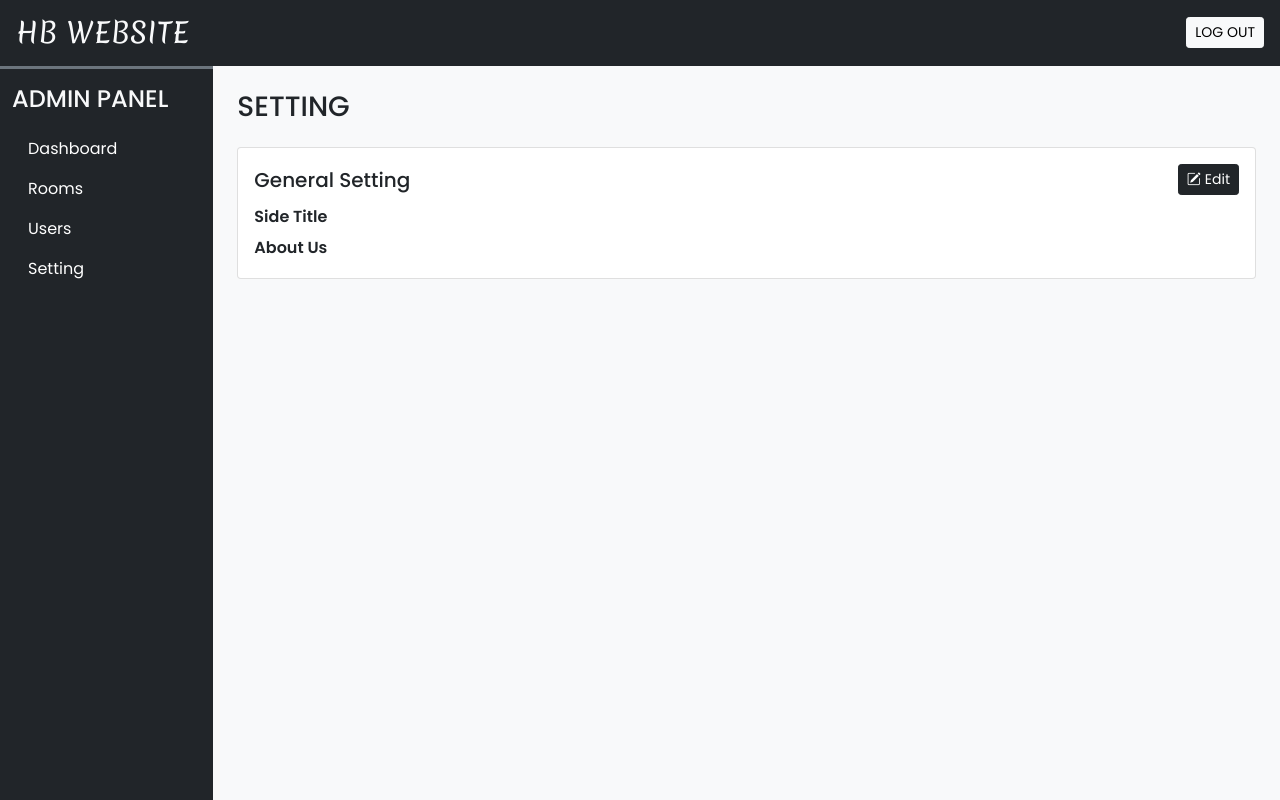
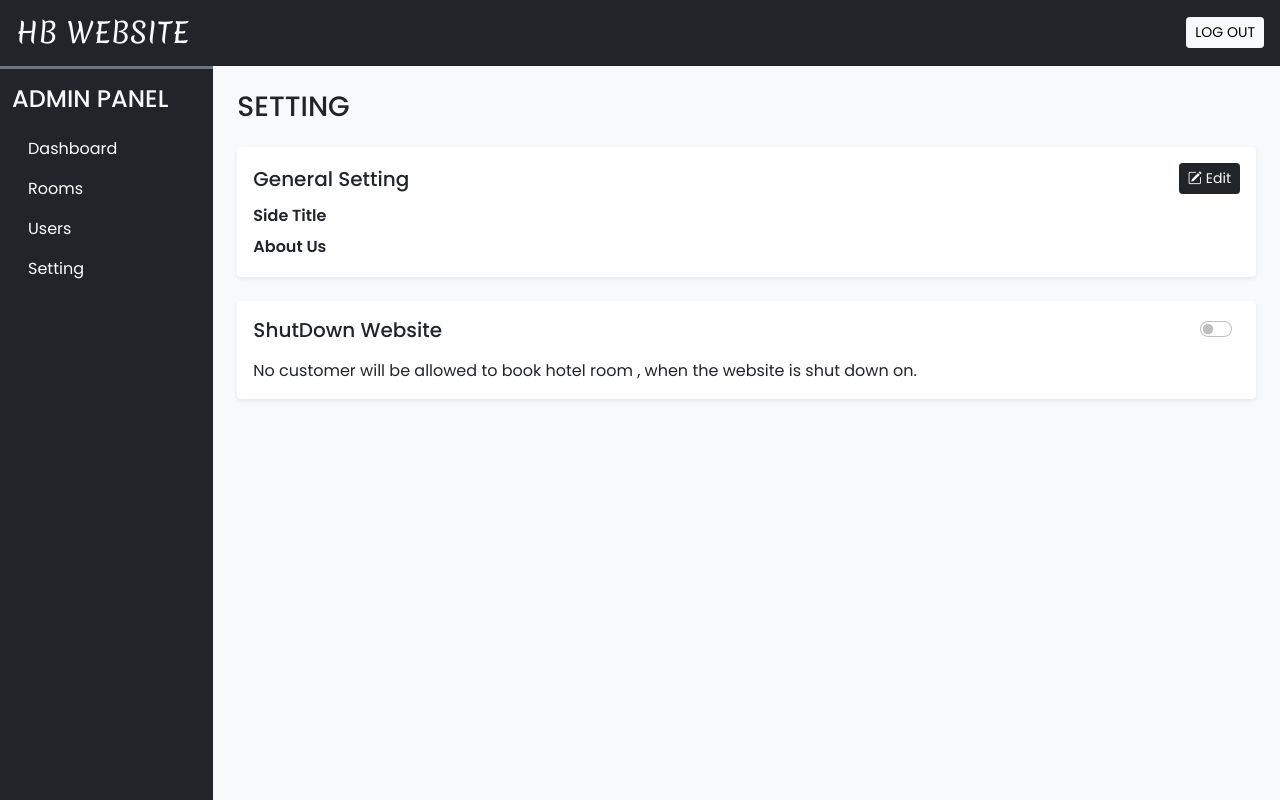
Before and after one commit to chandanyadav2004/Hotel-Management-Website, a PHP site: page /admin/setting.php in a window 1280 px wide. Run offline with PHP 8.4, Linux system fonts and the light colour scheme; the visitor is signed in with stand-in values (Sample User, id 1); data that the repository does not hold is empty.

Commit message:
shutdown problem solve

```diff
--- a/admin/ajax/settings_crud.php
+++ b/admin/ajax/settings_crud.php
@@ -22,6 +22,15 @@
         echo $res;
     }
 
+    if(isset($_POST['upd_shutdown'])){
+        $frm_data= ($_POST['upd_shutdown']==0) ? 1 : 0;
+
+        $q="UPDATE `setting` SET `shutdown`=? WHERE `sr_no`=?";
+        $values=[$frm_data,1];
+        $res=update($q,$values,'ii');
+        echo $res;
+    }
+
 
 
 
--- a/admin/inc/scripts.php
+++ b/admin/inc/scripts.php
@@ -5,7 +5,7 @@
 
 <script>
       function alert(type, msg) {
-            let bs_class = ($type == "success") ? "alert-sucess" : "alert-danger";
+            let bs_class = (type == "success") ? "alert-success" : "alert-danger";
             let element = document.createElement('div');
             element.innerHTML = `
                 <div class="alert ${bs_class} alert-dismissible fade show custom-alert" role="alert">
--- a/admin/setting.php
+++ b/admin/setting.php
@@ -30,7 +30,7 @@ adminLogin();
 
                 <!-- General Setting section -->
 
-                <div class="card">
+                <div class="card border-0 shadow-sm mb-4">
                     <div class="card-body">
                         <div class="d-flex align-items-center justify-content-between mb-3">
                             <h5 class="card-title m-0">General Setting</h5>
@@ -79,6 +79,27 @@ adminLogin();
                     </div>
                 </div>
 
+                <!-- ShutDown section -->
+                <div class="card border-0 shadow-sm ">
+                    <div class="card-body">
+                        <div class="d-flex align-items-center justify-content-between mb-3">
+                            <h5 class="card-title m-0">ShutDown Website</h5>
+                            <div class="form-check form-switch">
+                                <form action="">
+                                    <input onclick="upd_shutdown(this.value)" class="form-check-input" type="checkbox" id="shutdown-toggle">
+
+                                </form>
+                            </div>
+                        </div>
+
+                        <p class="card-text">
+                            No customer will be allowed to book hotel room , when the website is shut down on.
+                        </p>
+                    </div>
+                </div>
+
+
+
             </div>
         </div>
     </div>
@@ -94,6 +115,7 @@ adminLogin();
             let site_about = document.getElementById('siteAbout');
             let site_title_inp = document.getElementById('siteTitleInp');
             let site_about_inp = document.getElementById('siteAboutInp');
+            let shutdown_toggle = document.getElementById('shutdown-toggle');
 
             let xhr = new XMLHttpRequest();
             xhr.open('POST', 'ajax/settings_crud.php', true);
@@ -106,6 +128,14 @@ adminLogin();
                 site_about.innerHTML = general_data.site_about;
                 site_title_inp.value = general_data.site_title;
                 site_about_inp.value = general_data.site_about;
+
+                if(general_data.shutdown == 0) {
+                    shutdown_toggle.checked = false;
+                    shutdown_toggle.value = 0;
+                } else {
+                    shutdown_toggle.checked = true;
+                    shutdown_toggle.value = 1;
+                }
 
                 // console.log(general_data);
             }
@@ -131,8 +161,26 @@ adminLogin();
                 }
             }
 
-            xhr.send('upd_general&site_title=' + site_title + '&site_about=' + site_about);
+            xhr.send('site_title=' + site_title + '&site_about=' + site_about + '&upd_general');
         }
+
+        function upd_shutdown(value) {
+            let xhr = new XMLHttpRequest();
+            xhr.open('POST', 'ajax/settings_crud.php', true);
+            xhr.setRequestHeader('Content-type', 'application/x-www-form-urlencoded');
+
+            xhr.onload = function () {
+                if (this.responseText == 1 && general_data.shutdown == 0) {
+                    alert('success', 'Site has been shutdown successfully');
+                } else {
+                    alert('success', 'Site has been not  shutdown  successfully');
+                }
+                get_general();
+            }
+
+            xhr.send('upd_shutdown=' + value);
+        }
+
 
         window.onload = function () {
             get_general();
```
